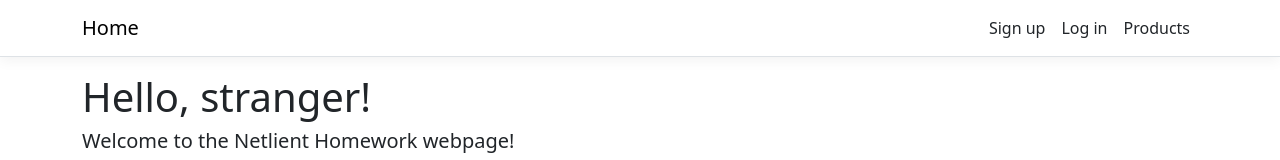
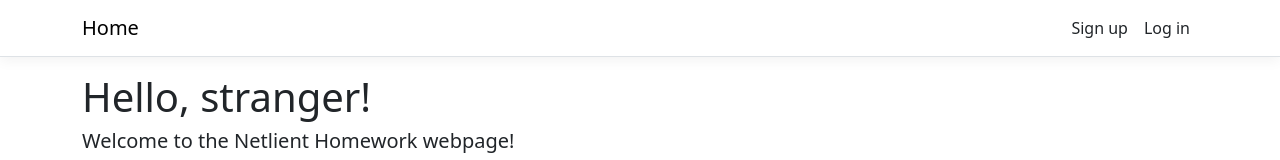
Before and after one commit to LBlanka99/netlient-homework, an Angular app in the folder NetlientHomework/ClientApp/: page / in a window 1280 px wide. Shown: the top 160 px of the page. Built offline with nearby package versions, Linux system fonts and the light colour scheme.

Commit message:
display nav buttons according to auth state

```diff
--- a/NetlientHomework/ClientApp/src/app/nav-menu/nav-menu.component.html
+++ b/NetlientHomework/ClientApp/src/app/nav-menu/nav-menu.component.html
@@ -21,18 +21,19 @@
       >
         <ul class="navbar-nav flex-grow">
           <li
+            *ngIf="!auth.isAuthenticated()"
             class="nav-item"
             [routerLinkActive]="['link-active']"
             [routerLinkActiveOptions]="{ exact: true }"
           >
             <a class="nav-link text-dark" [routerLink]="['/sign-up']">Sign up</a>
           </li>
-          <li class="nav-item" [routerLinkActive]="['link-active']">
+          <li *ngIf="!auth.isAuthenticated()" class="nav-item" [routerLinkActive]="['link-active']">
             <a class="nav-link text-dark" [routerLink]="['/log-in']"
               >Log in</a
             >
           </li>
-          <li class="nav-item" [routerLinkActive]="['link-active']">
+          <li *ngIf="auth.isAuthenticated()" class="nav-item" [routerLinkActive]="['link-active']">
             <a class="nav-link text-dark" [routerLink]="['/products']"
               >Products</a
             >
--- a/NetlientHomework/ClientApp/src/app/nav-menu/nav-menu.component.ts
+++ b/NetlientHomework/ClientApp/src/app/nav-menu/nav-menu.component.ts
@@ -1,4 +1,5 @@
 import { Component } from '@angular/core';
+import {AuthService} from "../products/auth.service";
 
 @Component({
   selector: 'app-nav-menu',
@@ -8,6 +9,9 @@
 export class NavMenuComponent {
   isExpanded = false;
 
+  constructor(public auth: AuthService) {
+  }
+
   collapse() {
     this.isExpanded = false;
   }
```
